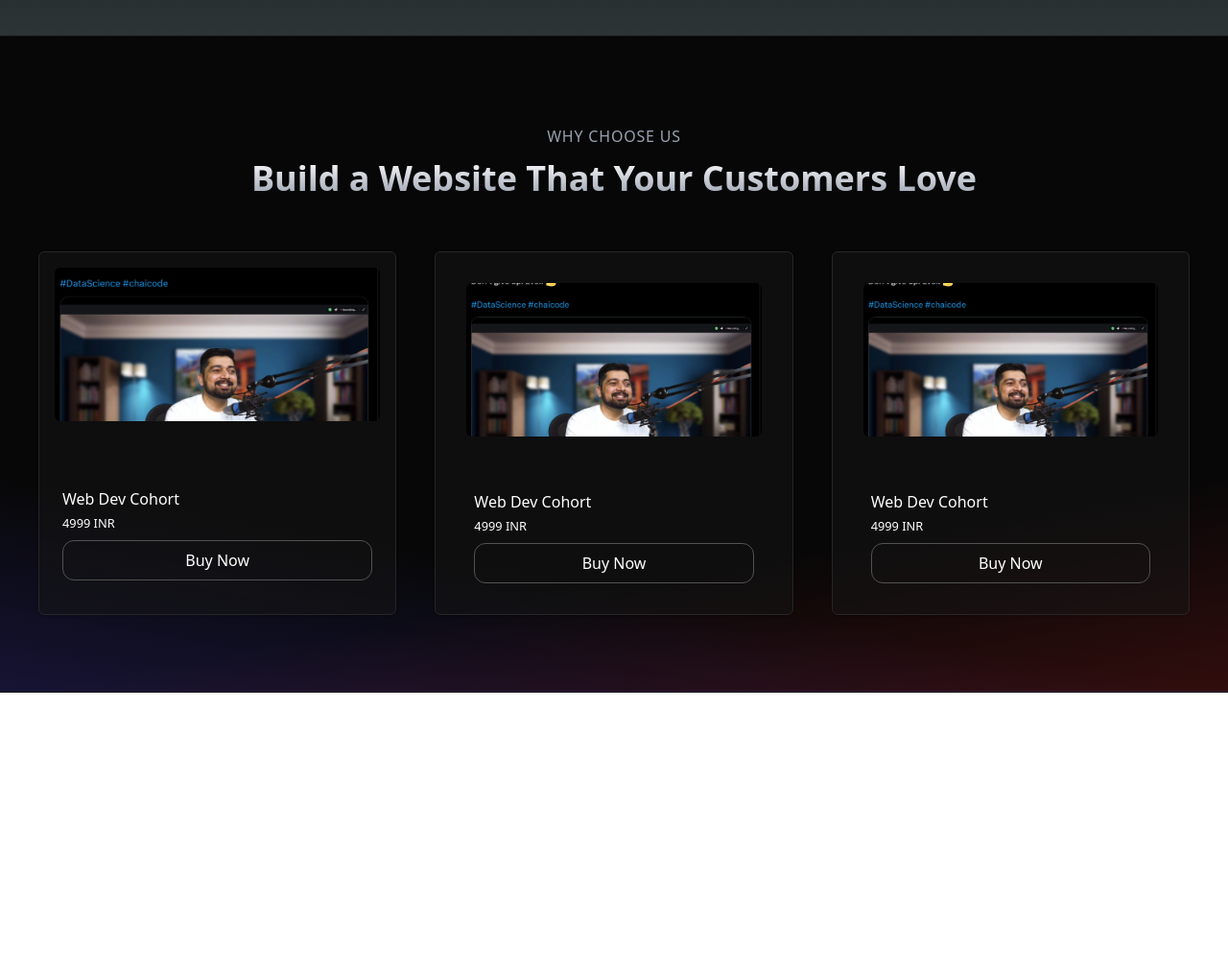
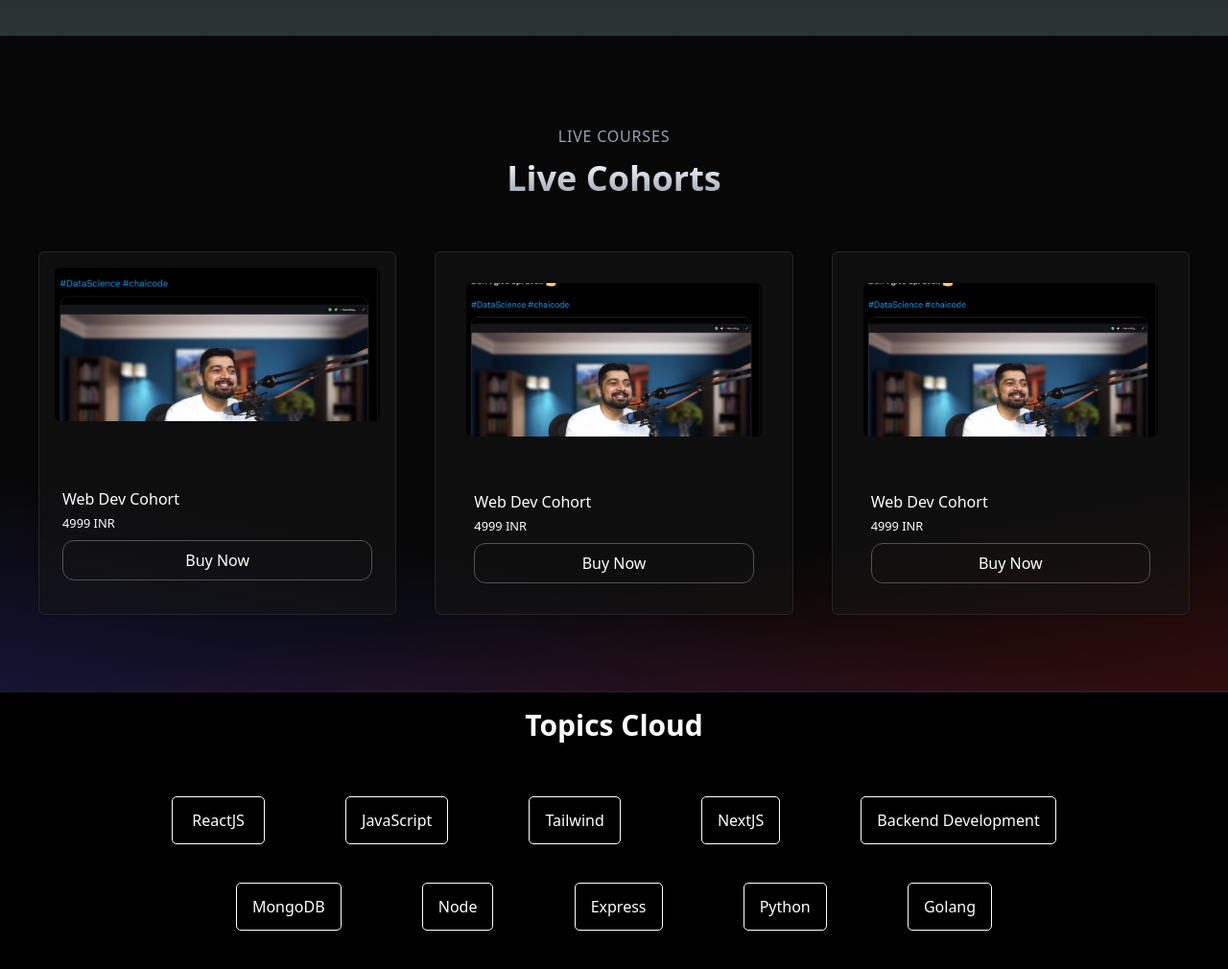
Before and after one commit to codebydeep/ChaiCode-Landing-Page, a website: page frontend/src/index.html in a window 1280 px wide. Shown: the part 721-1731 px from the top of the page at 96% size. Before the commit the page ends 1443 px from the top, so only its background shows below. Drawn offline with Linux system fonts and the light colour scheme.

Commit message:
Added Topics-Cloud section

```diff
--- a/frontend/src/index.html
+++ b/frontend/src/index.html
@@ -160,11 +160,11 @@ background-image: linear-gradient(180deg, #2d3436 0%, #000000 74%);" class="my-f
 
             <div class="relative mx-auto max-w-5xl text-center">
                 <span class="text-gray-400 my-3 flex items-center justify-center font-medium uppercase tracking-wider">
-                Why choose us
+                Live Courses
                 </span>
                 <h2
                     class="block w-full bg-gradient-to-b from-white to-gray-400 bg-clip-text font-bold text-transparent text-3xl sm:text-4xl">
-                    Build a Website That Your Customers Love
+                    Live Cohorts
                 </h2>
             </div>
 
@@ -222,6 +222,29 @@ background-image: linear-gradient(180deg, #2d3436 0%, #000000 74%);" class="my-f
         </section>
     </div>
 
+
+
+    <section class="bg-black">
+        <h1 class="text-center m-auto text-3xl py-4 bg-black text-white font-bold">Topics Cloud</h1>
+        <div class="relative grid grid-rows-2 gap-10 py-10">
+            <div class="text-center">
+                <button class="border-[1px] text-white px-5 py-3 rounded-[5px] mx-10 hover:scale-105">ReactJS</button>
+                <button class="border-[1px] text-white px-4 py-3 rounded-[5px] mx-10 hover:scale-105">JavaScript</button>
+                <button class="border-[1px] text-white px-4 py-3 rounded-[5px] mx-10 hover:scale-105">Tailwind</button>
+                <button class="border-[1px] text-white px-4 py-3 rounded-[5px] mx-10 hover:scale-105">NextJS</button>
+                <button class="border-[1px] text-white px-4 py-3 rounded-[5px] mx-10 hover:scale-105">Backend Development</button>
+
+            </div>
+            <div class="text-center">
+                <button class="border-[1px] text-white px-4 py-3 rounded-[5px] mx-10 hover:scale-105">MongoDB</button>
+                <button class="border-[1px] text-white px-4 py-3 rounded-[5px] mx-10 hover:scale-105">Node</button>
+                <button class="border-[1px] text-white px-4 py-3 rounded-[5px] mx-10 hover:scale-105">Express</button>
+                <button class="border-[1px] text-white px-4 py-3 rounded-[5px] mx-10 hover:scale-105">Python</button>
+                <button class="border-[1px] text-white px-4 py-3 rounded-[5px] mx-10 hover:scale-105">Golang</button>
+            </div>
+        </div>
+    </section>
+
 <script src="./index.js"></script>
 </body>
 </html>
```
Also changed, not shown: frontend/src/output.css.
